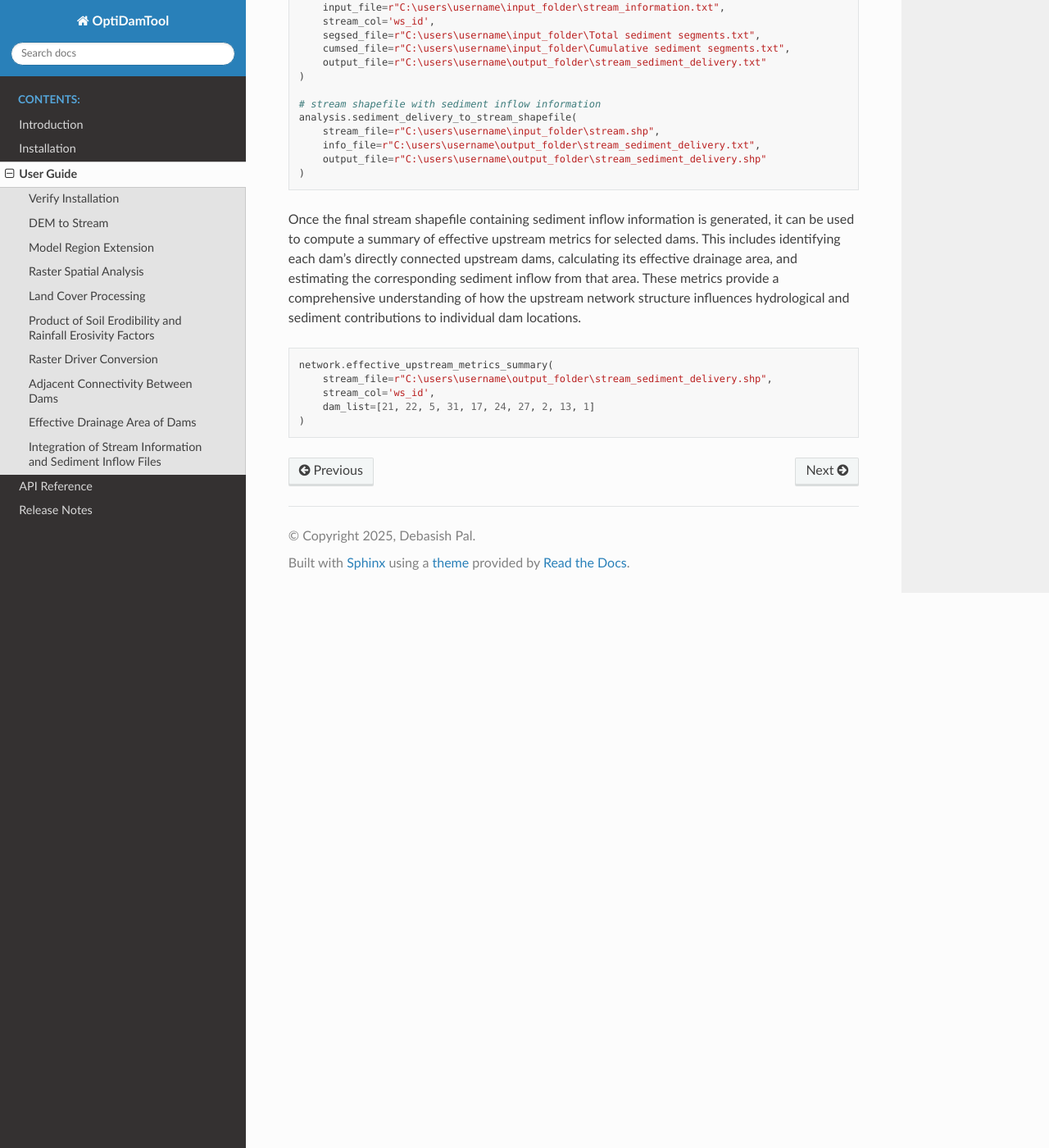
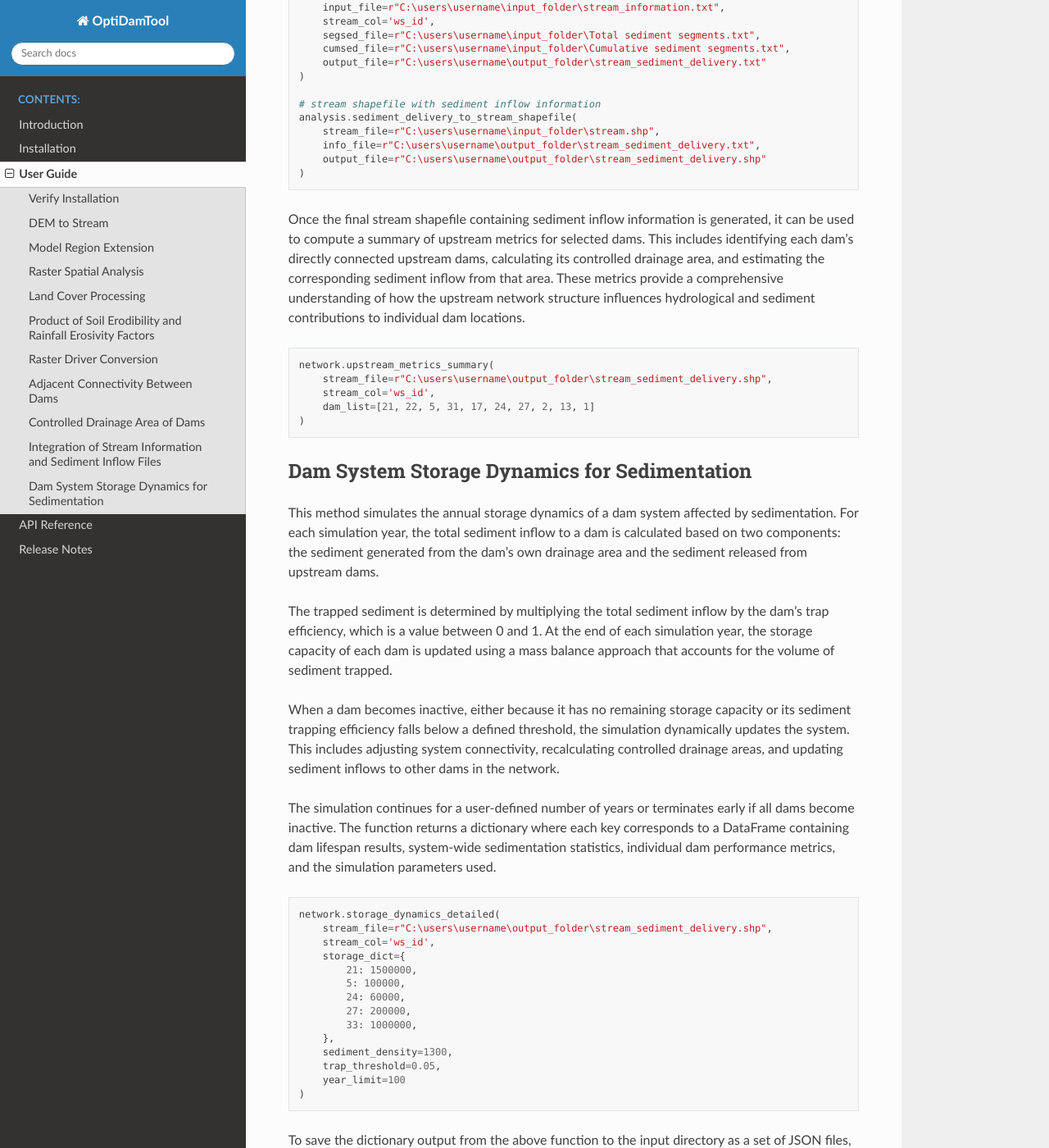
Before and after one commit to debpal/OptiDamTool, a Sphinx documentation site: the page built from docs/userguide.rst, in a window 1280 px wide and 1400 px high, scrolled down 4867 px. Shown: the whole window at 82% size. Built offline with Sphinx 7.4.7 and the Read the Docs theme 3.1.0, drawn with Linux system fonts in a browser that asks for light colours; some of the changed text lies outside the part shown.

Commit message:
update storage dynamics docs

```diff
--- a/docs/introduction.rst
+++ b/docs/introduction.rst
@@ -38,6 +38,7 @@ Offers methods for establishing hydrological and sedimentation flow connectivity
 * Identifies connectivity between adjacent upstream and downstream dams.
 * Computes the effective upstream drainage area values for selected dam locations within a stream network.
 * Estimates sediment inflow to dams based on effective upstream drainage areas.
+* Simulates storage dynamics of individual dams in a system due to sedimentation, using a mass balance approach.
 
 
 :class:`OptiDamTool.Analysis`
--- a/docs/userguide.rst
+++ b/docs/userguide.rst
@@ -200,39 +200,39 @@ A value of -1 indicates no downstream connectivity, while an empty list indicate
 .. code-block:: python
 
     # adjacent downstream connectivity
-    network.connectivity_adjacent_downstream(
+    network.connectivity_adjacent_downstream_dam(
         stream_file=r"C:\users\username\input_folder\stream_lines.shp",
         stream_col='ws_id',
         dam_list=[21, 22, 5, 31, 17, 24, 27, 2, 13, 1]
     )
 
     # adjacent upstream connectivity
-    network.connectivity_adjacent_downstream(
+    network.connectivity_adjacent_upstream_dam(
         stream_file=r"C:\users\username\input_folder\stream_lines.shp",
         stream_col='ws_id',
         dam_list=[21, 22, 5, 31, 17, 24, 27, 2, 13, 1]
     )
 
 
-Effective Drainage Area of Dams
+Controlled Drainage Area of Dams
 -----------------------------------------
 
-When working with a dam system within a stream network, the effective upstream drainage areas
+When working with a dam system within a stream network, the controlled upstream drainage areas
 for each dam are dynamically influenced by their specific locations.
 The following methods calculate these areas and generate both a dictionary of values and a polygon shapefile representing the upstream drainage areas.
 
 
 .. code-block:: python
 
-    # dictionary of dams' effective upstream drainage area
-    network.effective_upstream_drainage_area(
+    # dictionary of dams' controlled upstream drainage area
+    network.controlled_drainage_area(
         stream_file=r"C:\users\username\input_folder\stream_lines.shp",
         stream_col='ws_id',
         dam_list=[21, 22, 5, 31, 17, 24, 27, 2, 13, 1]
     )
 
-    # GeoDataFrame of dams' effective upstream drainage polygons
-    watemsedem.dam_effective_drainage_area(
+    # GeoDataFrame of dams' controlled upstream drainage polygons
+    watemsedem.dam_controlled_drainage_polygons(
         flwdir_file=r"C:\users\username\input_folder\flwdir.shp",
         location_file=r"C:\users\username\input_folder\subbasin_drainage_points.shp",
         location_col='ws_id',
@@ -269,14 +269,78 @@ For more details, refer to the method documentation.
     )
 
 
-Once the final stream shapefile containing sediment inflow information is generated, it can be used to compute a summary of effective upstream metrics for selected dams.
-This includes identifying each dam’s directly connected upstream dams, calculating its effective drainage area, and estimating the corresponding sediment inflow from that area.
+Once the final stream shapefile containing sediment inflow information is generated, it can be used to compute a summary of upstream metrics for selected dams.
+This includes identifying each dam’s directly connected upstream dams, calculating its controlled drainage area, and estimating the corresponding sediment inflow from that area.
 These metrics provide a comprehensive understanding of how the upstream network structure influences hydrological and sediment contributions to individual dam locations.
 
 .. code-block:: python
 
-    network.effective_upstream_metrics_summary(
+    network.upstream_metrics_summary(
         stream_file=r"C:\users\username\output_folder\stream_sediment_delivery.shp",
         stream_col='ws_id',
         dam_list=[21, 22, 5, 31, 17, 24, 27, 2, 13, 1]
     )
+
+
+Dam System Storage Dynamics for Sedimentation
+---------------------------------------------------
+
+This method simulates the annual storage dynamics of a dam system affected by sedimentation. For each simulation year,
+the total sediment inflow to a dam is calculated based on two components: the sediment generated from the dam’s own drainage area
+and the sediment released from upstream dams.
+
+The trapped sediment is determined by multiplying the total sediment inflow by the dam’s trap efficiency,
+which is a value between 0 and 1. At the end of each simulation year, the storage capacity of each dam is updated using a mass balance approach
+that accounts for the volume of sediment trapped.
+
+When a dam becomes inactive, either because it has no remaining storage capacity or
+its sediment trapping efficiency falls below a defined threshold, the simulation dynamically updates the system.
+This includes adjusting system connectivity, recalculating controlled drainage areas, and updating sediment inflows to other dams in the network.
+
+The simulation continues for a user-defined number of years or terminates early if all dams become inactive. The function returns a dictionary
+where each key corresponds to a DataFrame containing dam lifespan results, system-wide sedimentation statistics,
+individual dam performance metrics, and the simulation parameters used.
+
+
+.. code-block:: python
+
+    network.storage_dynamics_detailed(
+        stream_file=r"C:\users\username\output_folder\stream_sediment_delivery.shp",
+        stream_col='ws_id',
+        storage_dict={
+            21: 1500000,
+            5: 100000,
+            24: 60000,
+            27: 200000,
+            33: 1000000,
+        },
+        sediment_density=1300,
+        trap_threshold=0.05,
+        year_limit=100
+    )
+
+
+To save the dictionary output from the above function to the input directory as a set of JSON files, use the following function.
+Each file will be named after a dictionary key and will contain the corresponding DataFrame.
+
+
+.. code-block:: python
+
+    network.storage_dynamics_detailed_save_output(
+        stream_file=r"C:\users\username\output_folder\stream_sediment_delivery.shp",
+        stream_col='ws_id',
+        storage_dict={
+            21: 1500000,
+            5: 100000,
+            24: 60000,
+            27: 200000,
+            33: 1000000,
+        },
+        sediment_density=1300,
+        trap_threshold=0.05,
+        year_limit=100,
+        folder_path=r"C:\users\username\output_folder"
+    )
+
+A lite version of this method is also available, providing a simplified simulation with limited output. For complete details, refer to the methods
+:meth:`OptiDamTool.Network.storage_dynamics_lite` and :meth:`OptiDamTool.Network.storage_dynamics_lite_save_output`.
```
Also changed, not shown: docs/changelog.rst (+10 -0 lines).
